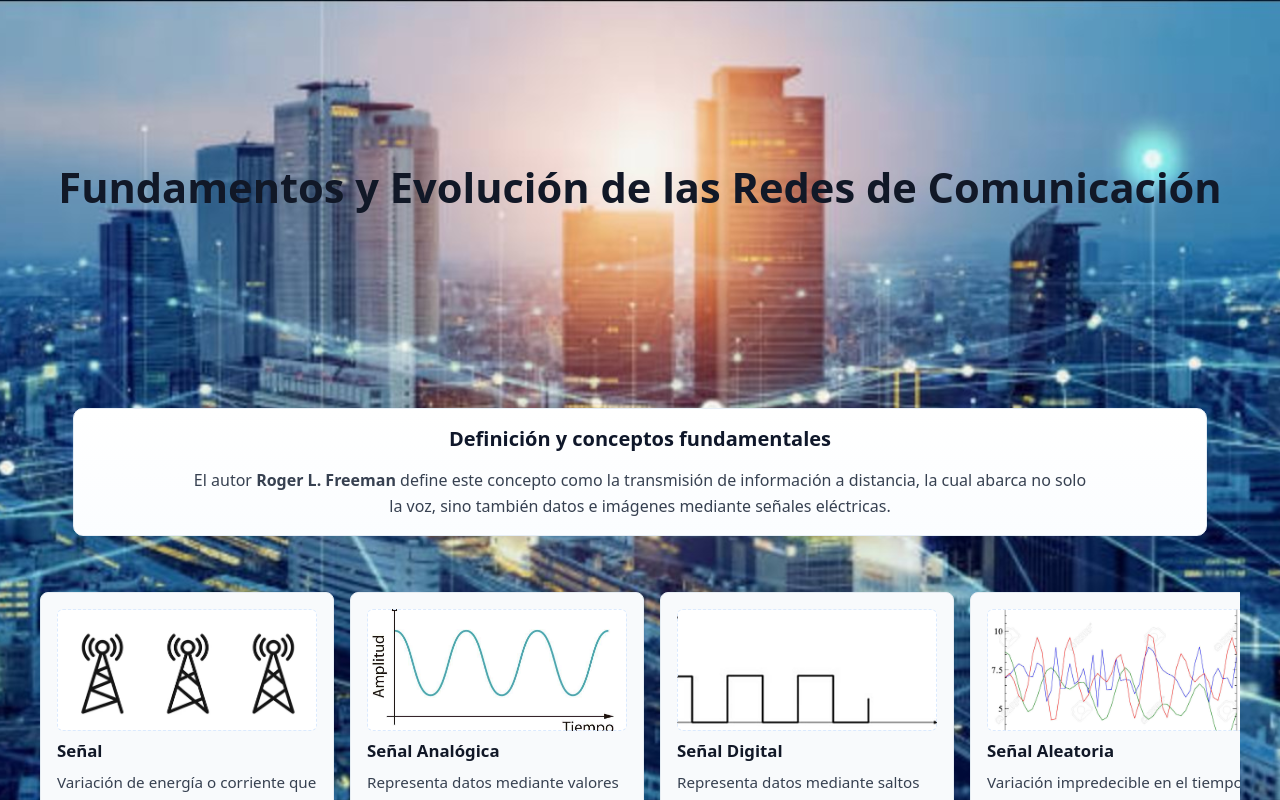
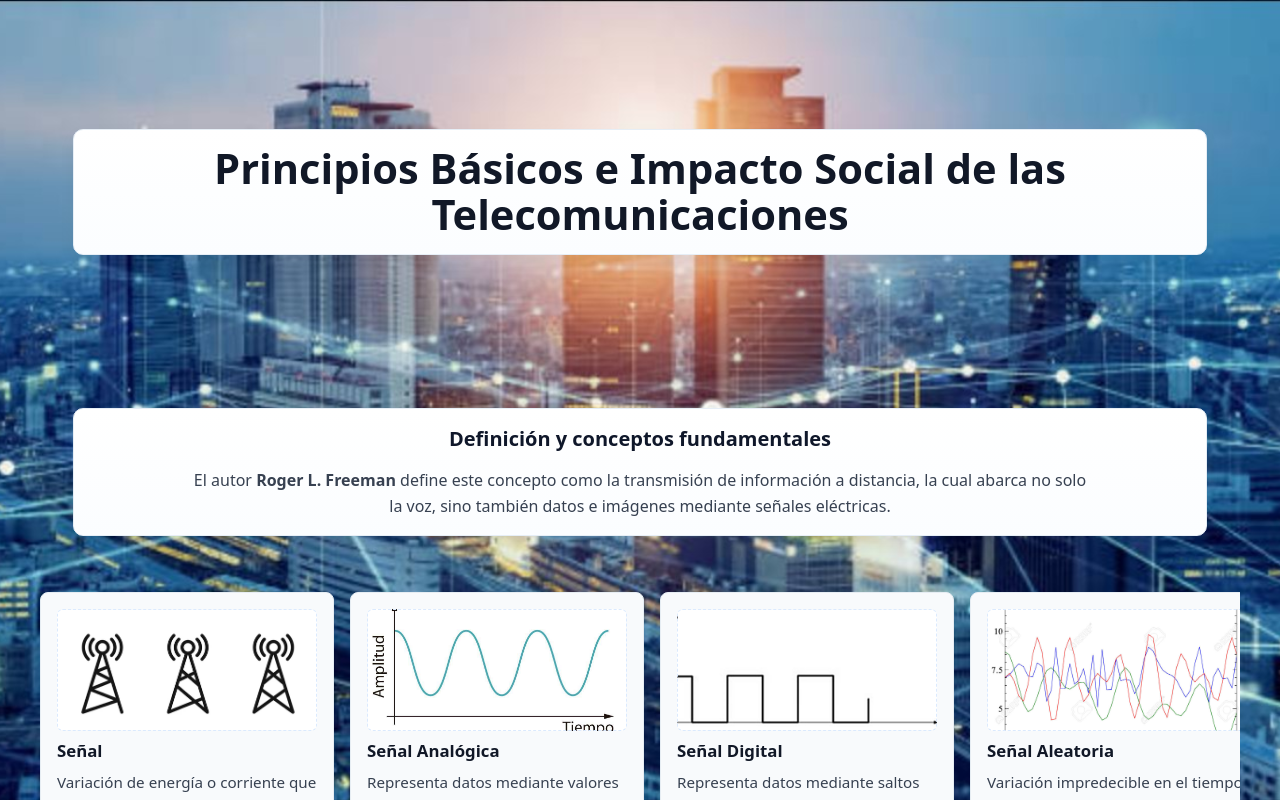
Before and after one commit to yirman/telecom-info-js, a Next.js app: page / in a window 1280 px wide. Shown: the top 800 px of the page. Built offline with nearby package versions, Linux system fonts and the light colour scheme.

Commit message:
title background

```diff
--- a/pages/index.js
+++ b/pages/index.js
@@ -4,13 +4,13 @@ export default function Home() {
   return (
     <>
       <Head>
-        <title>Fundamentos y Evolución de las Redes de Comunicación</title>
+        <title>Principios Básicos e Impacto Social de las Telecomunicaciones</title>
         <meta name="viewport" content="width=device-width, initial-scale=1" />
       </Head>
       <main>
         <section className="hero">
-          <div>
-            <h1 className="title">Fundamentos y Evolución de las Redes de Comunicación</h1>
+          <div className="hero-inner">
+            <h1 className="title">Principios Básicos e Impacto Social de las Telecomunicaciones</h1>
           </div>
         </section>
 
--- a/styles/globals.css
+++ b/styles/globals.css
@@ -17,6 +17,10 @@ main { font-family: system-ui, -apple-system, 'Segoe UI', Roboto, 'Helvetica Neu
 .hero { height: 40vh; display: flex; align-items: center; justify-content: center; text-align: center; padding: 2rem; }
 .title { font-size: clamp(1.5rem, 3.5vw, 2.6rem); margin: 0 0 0.5rem; line-height: 1.1; }
 .subtitle { margin: 0; color: #374151; }
+
+/* White card wrapper for hero title to match other section styles */
+.hero-inner { max-width: 1100px; margin: 0 auto; padding: 1rem; border-radius: 10px; background: linear-gradient(180deg,#ffffff,#fbfdff); border: 1px solid #e6eef6; box-shadow: 0 6px 18px rgba(2,6,23,0.04); }
+.hero-inner .title { margin: 0; }
 
 /* Definition under hero */
 .definition { max-width: 1100px; margin: 1.5rem auto; padding: 1rem; border-radius: 10px; background: linear-gradient(180deg,#ffffff,#fbfdff); border: 1px solid #e6eef6; box-shadow: 0 6px 18px rgba(2,6,23,0.04); display: flex; flex-direction: column; align-items: center; text-align: center; gap: 0.5rem; }
```
